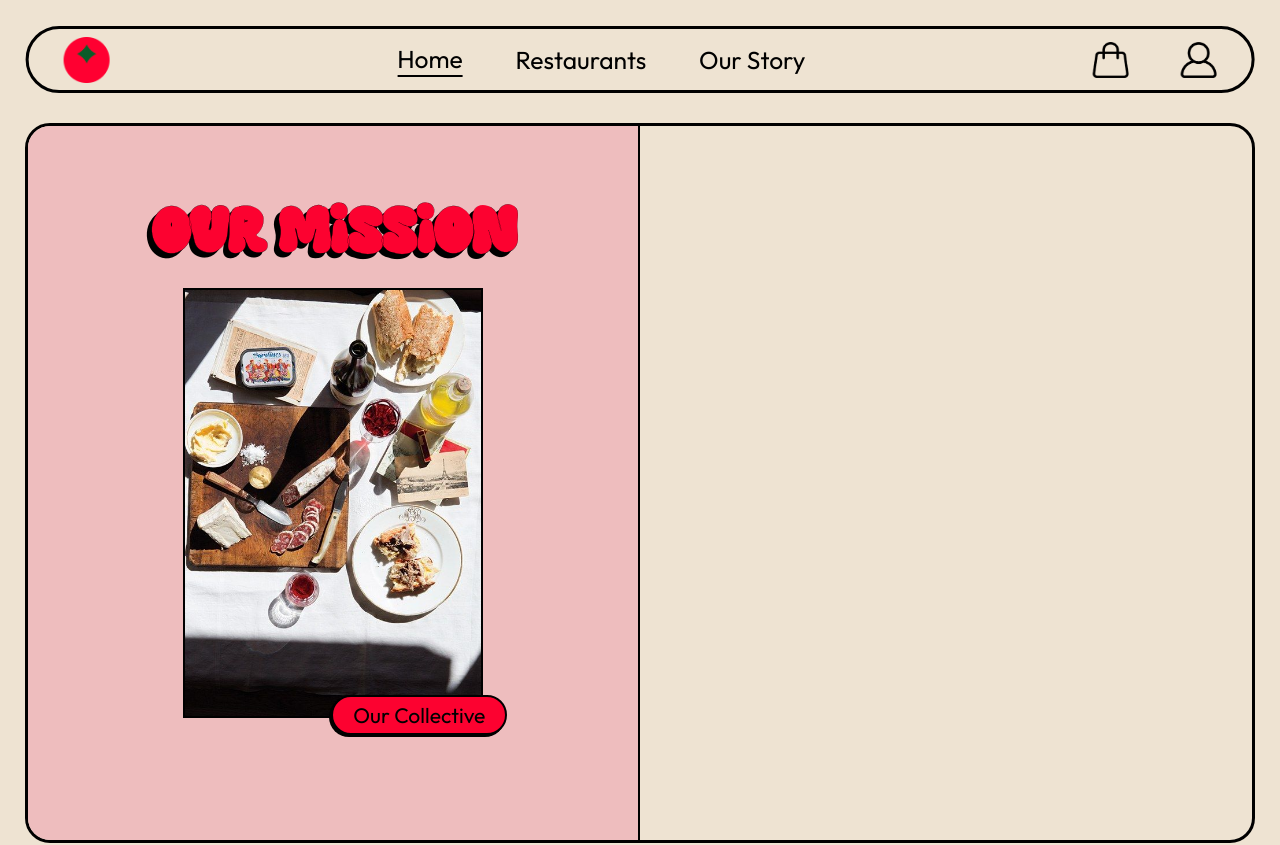
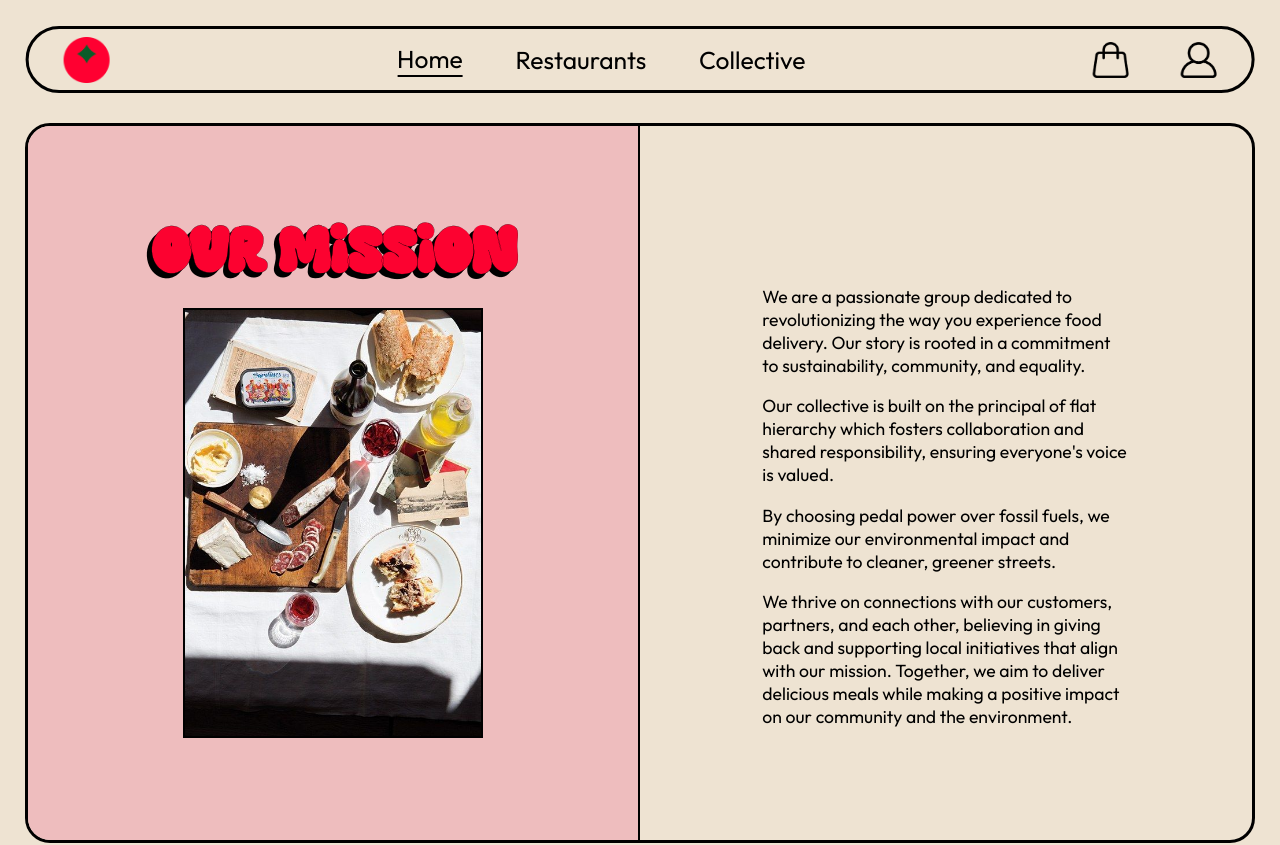
Before and after one commit to GhadaBN/food-collective-app, a React (Vite) app in the folder frontend/: page /our-story in a window 1280 px wide. Shown: the top 845 px of the page. Built offline with nearby package versions, Linux system fonts and the light colour scheme; no server answers.

Commit message:
our story page

```diff
--- a/frontend/src/components/Navbar/Navbar.jsx
+++ b/frontend/src/components/Navbar/Navbar.jsx
@@ -44,7 +44,7 @@ function Navbar({ setShowLogin }) {
             onClick={() => setMenu("our-story")}
             className="nav-link"
           >
-            Our Story
+            Collective
           </Link>
         </li>
       </ul>
--- a/frontend/src/pages/OurStory/OurStory.css
+++ b/frontend/src/pages/OurStory/OurStory.css
@@ -39,23 +39,20 @@
   height: auto;
   object-fit: cover;
 }
-
-.description {
-  padding: 5px 10px;
-  border-radius: 25px;
-  border: solid 2px black;
-  background-color: #fc0230;
-  box-shadow: -2px 2px 0px black;
-  font-size: 1.2rem;
-  padding: 5px 20px;
-  position: relative;
-  left: 15%;
-  bottom: 6%;
+.right-container-collective {
+  width: 50%;
+  display: flex;
+  flex-direction: column;
+  align-items: center;
+  padding-top: 7rem;
 }
 
-.right-container {
-  min-width: 50%;
-  display: flex;
-  align-items: center;
-  justify-content: space-between;
+.text-wrapper {
+  width: 60%;
+  margin: 2rem auto;
+  padding-bottom: 0;
+  height: auto;
 }
+.text-collective {
+  margin-bottom: 1rem;
+}
--- a/frontend/src/pages/OurStory/OurStory.jsx
+++ b/frontend/src/pages/OurStory/OurStory.jsx
@@ -10,11 +10,31 @@ const OurStory = () => {
         <div className="photo-container">
           <img className="responsive-image" src={assets.our_story} />
         </div>
-        <p className="description">Our Collective</p>
       </div>
-      <div className="right-container">
-        <div className="menu-wrapper"></div>
-        <div className="text"></div>
+      <div className="right-container-collective">
+        <div className="text-wrapper">
+          <p className="text-collective">
+            We are a passionate group dedicated to revolutionizing the way you
+            experience food delivery. Our story is rooted in a commitment to
+            sustainability, community, and equality.
+          </p>
+          <p className="text-collective">
+            Our collective is built on the principal of flat hierarchy which
+            fosters collaboration and shared responsibility, ensuring everyone's
+            voice is valued.
+          </p>
+          <p className="text-collective">
+            By choosing pedal power over fossil fuels, we minimize our
+            environmental impact and contribute to cleaner, greener streets.
+          </p>
+          <p className="text-collective">
+            We thrive on connections with our customers, partners, and each
+            other, believing in giving back and supporting local initiatives
+            that align with our mission. Together, we aim to deliver delicious
+            meals while making a positive impact on our community and the
+            environment.
+          </p>
+        </div>
       </div>
     </div>
   );
```
